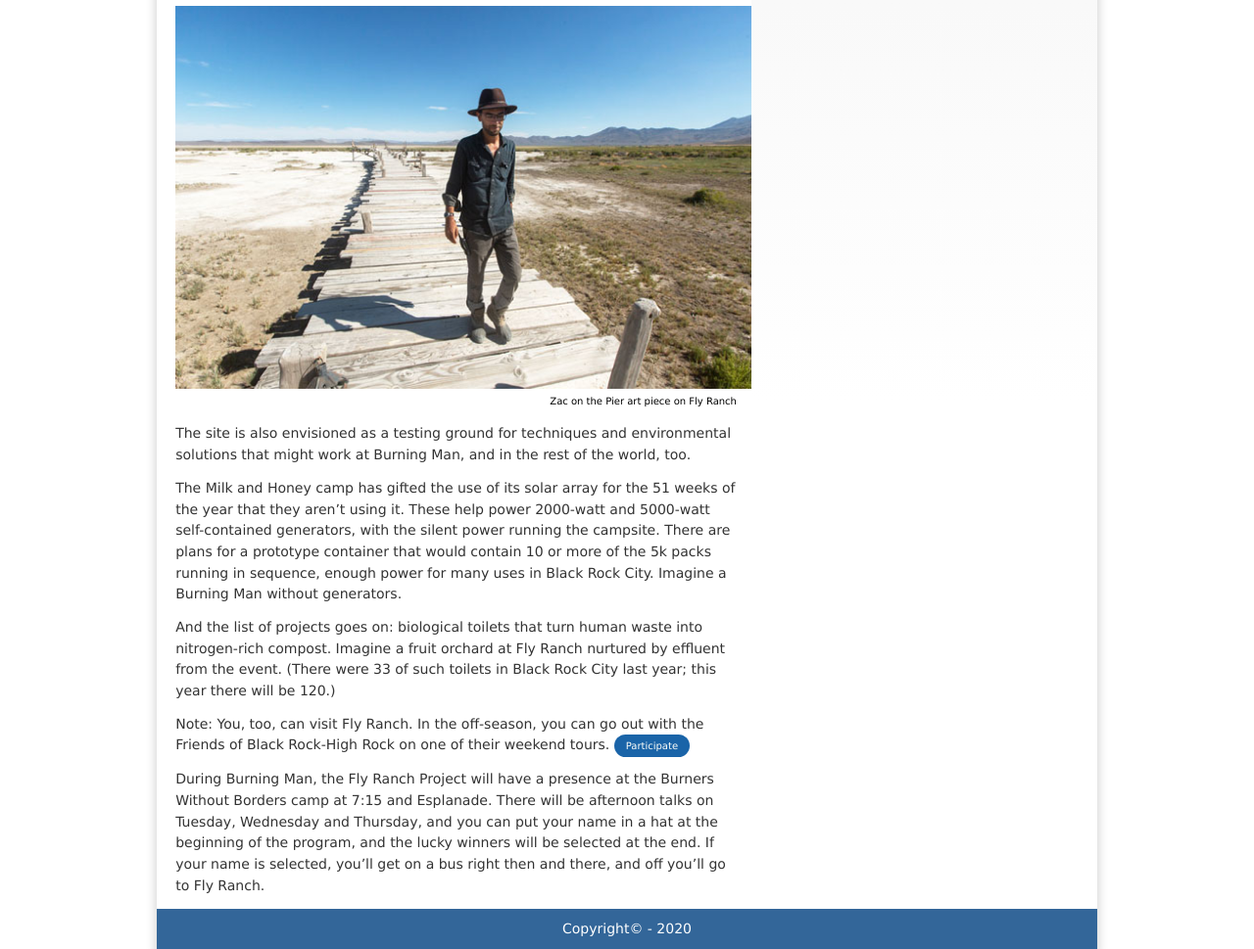
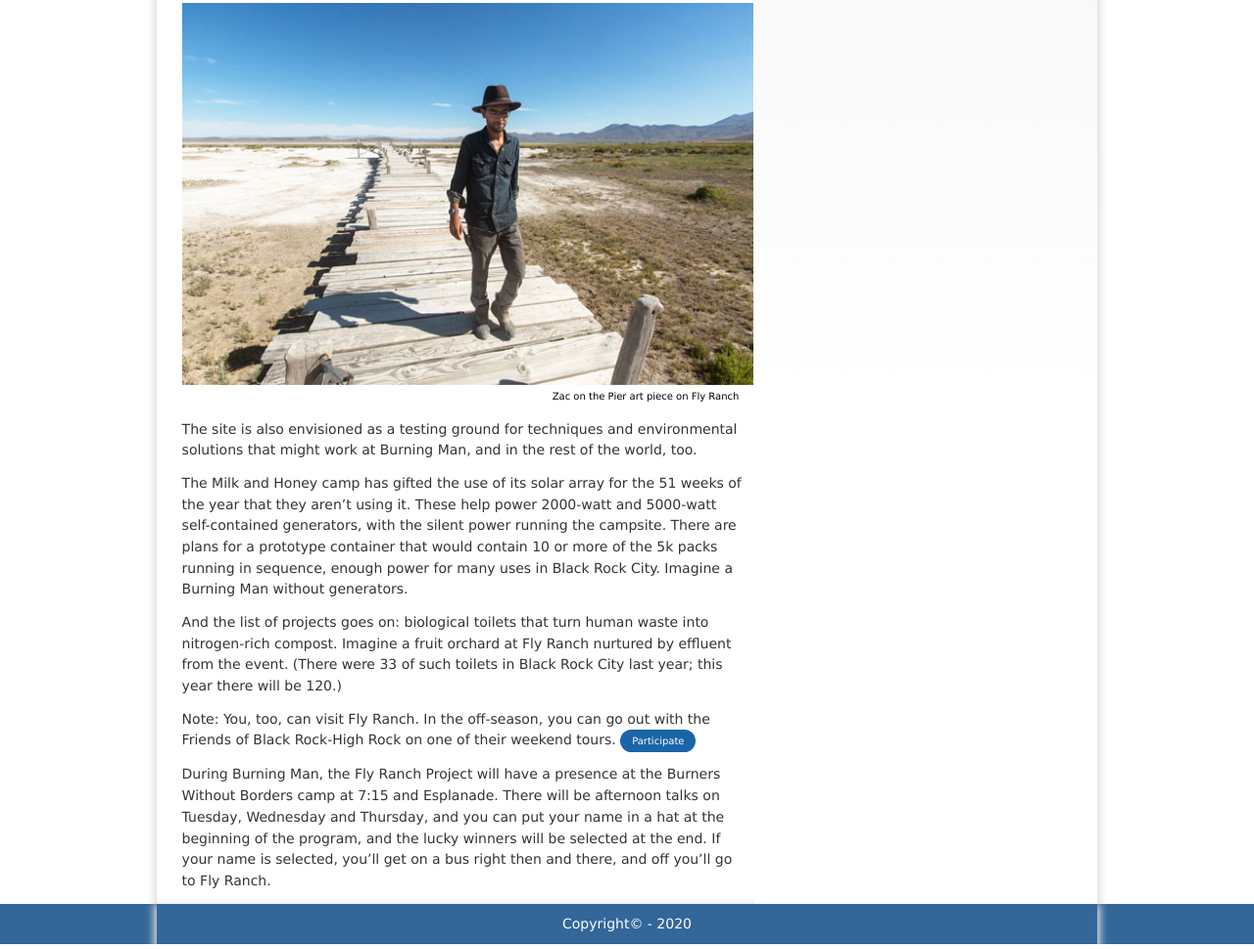
Before and after one commit to vmolash/flyranch, a website: page dist/pages/purpose.html in a window 1280 px wide. Shown: the part 891-1860 px from the top of the page at 98% size. Drawn offline with Linux system fonts and the light colour scheme.

Commit message:
edit html structure

```diff
--- a/dist/pages/purpose.html
+++ b/dist/pages/purpose.html
@@ -8,8 +8,9 @@
     <title>Fly Ranch - Purpose</title>
 </head>
 <body>
+
+        <header>
             <div class="container">
-        <header>
                     <input type="checkbox" id="toggle">
                     <label for="toggle">Menu</label>
                     <nav>
@@ -22,8 +23,9 @@
                             <li><a href="#">Contact</a></li>
                         </ul>
                     </nav>
+            </div>
         </header>
-        <main>
+        <main class="container">
             <section>
                 <h1>The Future of Fly</h1>
             <p>Zac Cirivello, Operations Manager for Fly Ranch, squints through the harsh summer sun and gazes out at the playa and says, “The challenge for the place is not what we want to do with it, it’s what can we help others do with it. … We could take a couple of years and master plan an amazing place to do some really cool stuff, but that’s not the Burner way.”</p>
@@ -65,8 +67,10 @@
                 </ul>
             </aside>
         </main>
-
-        <footer><p>Copyright&copy; - 2020</p></footer>
+    <footer>
+        <div class="container">
+            <p>Copyright&copy; - 2020</p>
         </div>
+    </footer>
 </body>
 </html>
```
Also changed, not shown: dist/index.html (+1 -3 lines), dist/pages/art.html (+8 -3 lines). Lines whose indentation alone changed are shown as unchanged.
